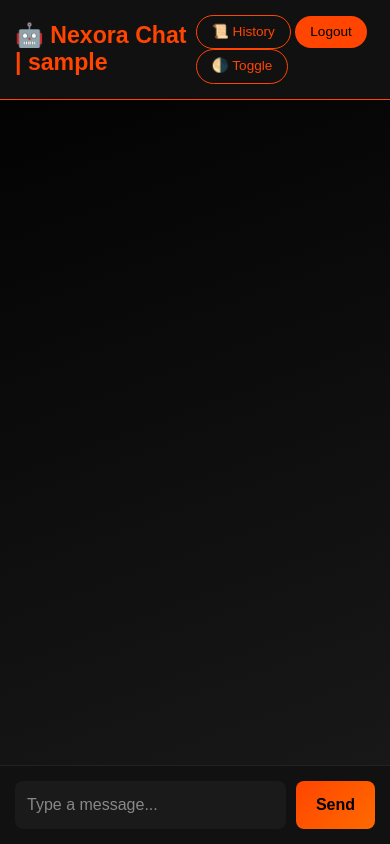
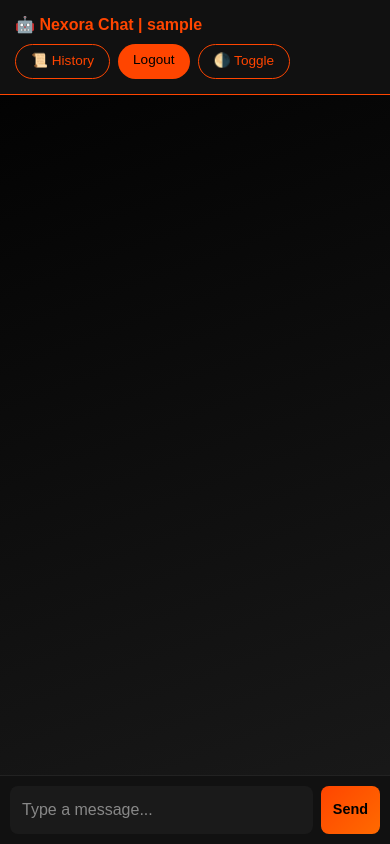
Before and after one commit to snowysite/aichatbot, a Flask app: page / in a window 390 px wide. Run offline with Flask 3, Linux system fonts and the light colour scheme; the visitor is signed in with stand-in values (Sample User, id 1); data comes from the database, SQL or seed files in the repository; some libraries are stand-ins or nearby versions.

Commit message:
Add files via upload

```diff
--- a/templates/index.html
+++ b/templates/index.html
@@ -2,6 +2,7 @@
 <html lang="en">
 <head>
   <meta charset="UTF-8">
+  <meta name="viewport" content="width=device-width, initial-scale=1"> <!-- ✅ Makes it responsive -->
   <title>Chatbot | Nexora Style</title>
   <link rel="stylesheet" href="https://cdn.jsdelivr.net/npm/bootstrap@5.3.2/dist/css/bootstrap.min.css">
   <script src="https://cdn.socket.io/4.5.4/socket.io.min.js"></script>
@@ -23,12 +24,15 @@
       justify-content: space-between;
       align-items: center;
       border-bottom: 1px solid #ff4500;
+      flex-wrap: wrap; /* ✅ Wraps buttons on small screens */
+      gap: 10px;
     }
 
     .top-bar h3 {
       color: #ff4500;
       margin: 0;
       font-weight: 600;
+      font-size: 1.2rem;
     }
 
     .top-bar .btn {
@@ -51,7 +55,7 @@
 
     .chat-container {
       flex: 1;
-      padding: 20px;
+      padding: 15px;
       overflow-y: auto;
       display: flex;
       flex-direction: column;
@@ -59,11 +63,12 @@
     }
 
     .msg {
-      max-width: 70%;
+      max-width: 85%; /* ✅ More space on small screens */
       padding: 12px 15px;
       border-radius: 12px;
       font-size: 0.95rem;
       line-height: 1.4;
+      word-wrap: break-word; /* ✅ Wrap long text */
     }
 
     .msg.user {
@@ -90,9 +95,10 @@
 
     .chat-input-area {
       display: flex;
-      padding: 15px;
+      padding: 10px;
       background: #111;
       border-top: 1px solid #222;
+      gap: 8px;
     }
 
     .chat-input-area input {
@@ -103,6 +109,7 @@
       color: #fff;
       border-radius: 8px;
       outline: none;
+      min-width: 0; /* ✅ Prevent overflow on small screens */
     }
 
     .chat-input-area input::placeholder {
@@ -110,66 +117,71 @@
     }
 
     .chat-input-area button {
-      margin-left: 10px;
       background: linear-gradient(135deg, #ff4500, #ff6a00);
       border: none;
       color: #000;
       font-weight: bold;
-      padding: 12px 20px;
+      padding: 12px 16px;
       border-radius: 8px;
       transition: 0.3s ease;
+      flex-shrink: 0;
     }
 
     .chat-input-area button:hover {
       opacity: 0.85;
     }
 
-    /* Light Mode Styles */
+    /* Light Mode */
     body.light-mode {
       background: #f9f9f9;
       color: #111;
     }
-
     body.light-mode .top-bar {
       background: #fff;
       border-bottom: 1px solid #ff4500;
     }
-
-    body.light-mode .top-bar h3 {
-      color: #ff4500;
-    }
-
     body.light-mode .chat-container {
       background: #f0f0f0;
     }
-
     body.light-mode .msg.user {
       background: #ff4500;
       color: #fff;
     }
-
     body.light-mode .msg.bot {
       background: #ffffff;
       color: #111;
       border: 1px solid rgba(255, 69, 0, 0.2);
     }
-
     body.light-mode .chat-input-area {
       background: #fff;
     }
-
     body.light-mode .chat-input-area input {
       background: #eaeaea;
       color: #000;
+    }
+
+    /* ✅ Better spacing for mobile */
+    @media (max-width: 576px) {
+      .top-bar h3 {
+        font-size: 1rem;
+      }
+      .chat-input-area button {
+        padding: 10px 12px;
+        font-size: 0.9rem;
+      }
+      .msg {
+        max-width: 95%;
+        font-size: 0.9rem;
+      }
     }
   </style>
 </head>
 <body>
 
-  <!-- Nexora Top Bar -->
+  <!-- Top Bar -->
   <div class="top-bar">
     <h3>🤖 Nexora Chat | {{ username }}</h3>
-    <div>
+    <div class="d-flex flex-wrap gap-2">
       <a href="{{ url_for('history') }}" class="btn btn-history">📜 History</a>
       <a href="{{ url_for('logout') }}" class="btn btn-logout">Logout</a>
       <button id="theme-toggle" class="btn btn-sm btn-history">🌗 Toggle</button>
@@ -186,9 +198,7 @@
   </form>
 
   <script>
-const socket = io({
-  transports: ["polling"]  // forces polling only
-});
+    const socket = io({ transports: ["polling"] });
     const chatBox = document.getElementById("chat-box");
     const form = document.getElementById("chat-form");
     const input = document.getElementById("user-input");
@@ -226,7 +236,7 @@ socket.on("bot_reply", reply => {
       appendMessage(reply, "bot");
     });
 
-    // When form is submitted
+    // Send message
     form.addEventListener("submit", e => {
       e.preventDefault();
       const msg = input.value.trim();
@@ -239,10 +249,8 @@ socket.on("bot_reply", reply => {
       socket.emit("user_message", msg);
     });
 
-    // Auto-focus input
     window.onload = () => input.focus();
 
-    // Theme toggle
     document.getElementById("theme-toggle").addEventListener("click", () => {
       document.body.classList.toggle("light-mode");
     });
```
Lines whose indentation alone changed are shown as unchanged.
